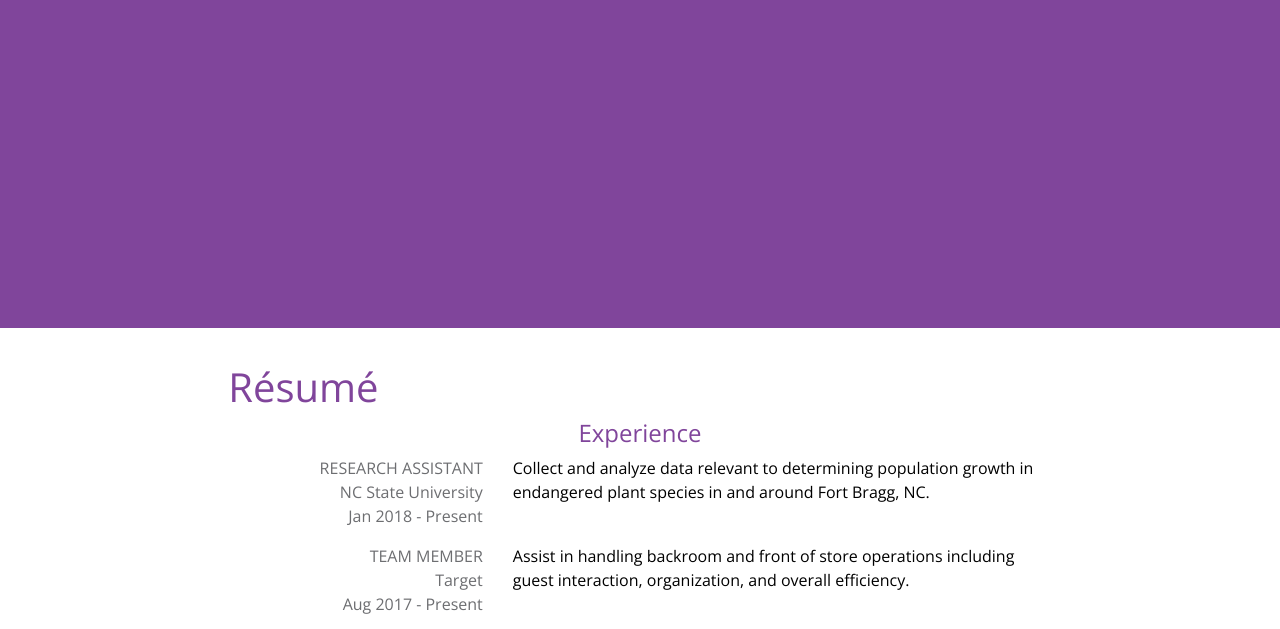
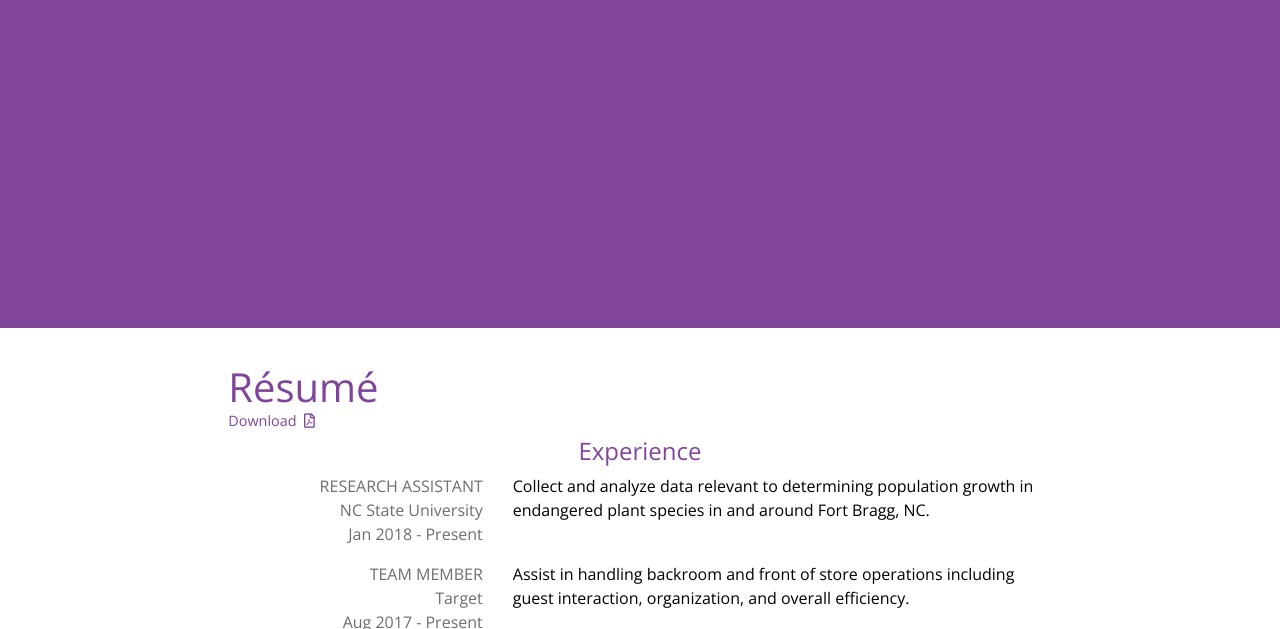
Before and after one commit to adboio/ryanwarren, a plain HTML site: page index.html in a window 1280 px wide. Shown: the part 472-1101 px from the top of the page. Drawn offline with nearby package versions, Linux system fonts and the light colour scheme.

Commit message:
add resume download

```diff
--- a/index.html
+++ b/index.html
@@ -44,6 +44,7 @@
 		<div class="row">
 			<div class="col-md-8 offset-md-2">
 				<h1>R&eacute;sum&eacute;</h1>
+				<h6 id="resume-download"><a href="RyanWarrenResume_Aug2018.pdf" target="_blank" id="resume-download-link" download>Download &nbsp;<i class="far fa-file-pdf"></i></a></h6>
 			</div>
 		</div>
 		<div class="row">
--- a/ryanwarren.js
+++ b/ryanwarren.js
@@ -43,7 +43,7 @@ $(document).on('click', 'a[href^="#"]', function(event) {
     event.preventDefault();
 
     $('html, body').animate({
-        scrollTop: $($.attr(this, 'href')).offset().top -10
+        scrollTop: $($.attr(this, 'href')).offset().top -5
     }, 750);
 });
 
--- a/style.css
+++ b/style.css
@@ -74,3 +74,12 @@ a:hover {
 	background-color: #ffffff;
 	padding: 15px 0;
 }
+
+#resume-download {
+	font-size: .9em;
+	margin-top: -7px;
+}
+
+#resume-download-link {
+	color: #80459b;
+}
```
Also changed, not shown: 1 other file.
